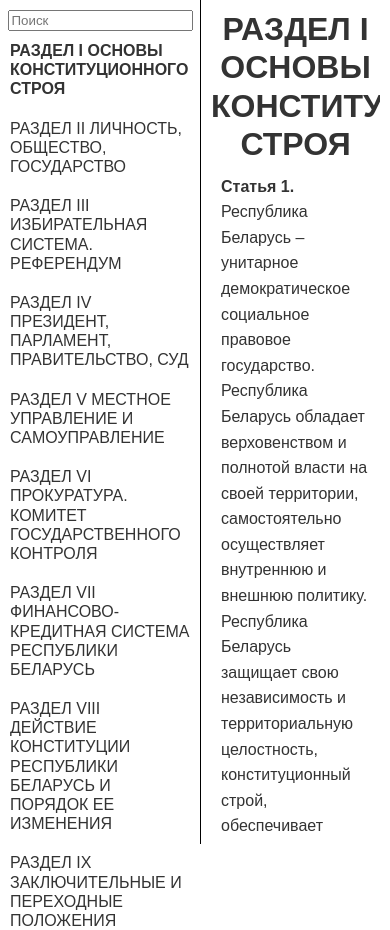
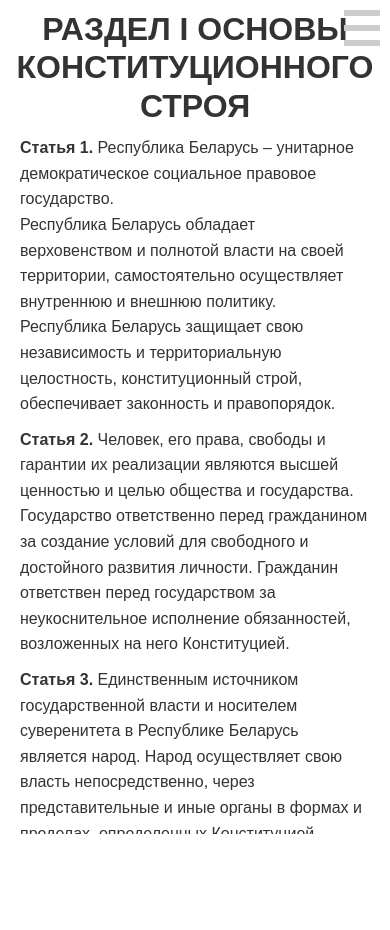
Before and after one commit to RaSiel93/constitution, a React (Create React App) app: page / in a window 390 px wide. After the commit the page ends 844 px from the top, so only its background shows below. Built offline with nearby package versions, Linux system fonts and the light colour scheme; the HTML template or start-up script is replaced by a standard one.

Commit message:
hide sections for mobile

```diff
--- a/src/App.js
+++ b/src/App.js
@@ -18,14 +18,19 @@
     super(props);
     this.state = { search: '', section: Constitution.sections[0] }
     this.articles = articles();
-    this.changeSearch = this.changeSearch.bind(this);
+    this.handleSearch = this.handleSearch.bind(this);
+    this.toggleMenu = this.toggleMenu.bind(this);
+  }
+
+  componentDidMount() {
+    this.sections = document.getElementsByClassName('sections')[0];
   }
 
   setSection(section) {
     this.setState({ section: section, search: '' });
   }
 
-  changeSearch(event) {
+  handleSearch(event) {
     this.setState({ search: event.target.value });
   }
 
@@ -37,12 +42,22 @@
     );
   }
 
+  toggleMenu(event) {
+    event.target.closest('.menu').classList.toggle('active');
+    return this.sections.classList.toggle('show');
+  }
+
   render() {
     return (
       <div className="App">
+        <div className="menu" onClick={this.toggleMenu}>
+          <span className="line1"></span>
+          <span className="line2"></span>
+          <span className="line3"></span>
+        </div>
         <ul className="sections">
           <li className='search'>
-            <input type="text" onChange={this.changeSearch} value={this.state.search} placeholder="Поиск"/>
+            <input type="text" onChange={this.handleSearch} value={this.state.search} placeholder="Поиск"/>
           </li>
           {
             Constitution.sections.map((section) => {
--- a/src/styles/App.css
+++ b/src/styles/App.css
@@ -69,3 +69,58 @@
 .article span {
   font-weight: bold;
 }
+
+.menu {
+  display: none;
+  position: absolute;
+  width: 36px;
+  height: 36px;
+  /*background-color: #ccc;*/
+  right: 10px;
+  top: 10px;
+  cursor: pointer;
+  transition: width 2s;
+}
+
+.menu span {
+  width: 100%;
+  height: 6px;
+  background-color: #ccc;
+  position: absolute;
+  transition: all 0.3s ease;
+}
+
+.menu .line1 {
+  top: 0;
+}
+
+.menu .line2 {
+  top: 15px;
+}
+
+.menu .line3 {
+  top: 30px;
+}
+
+.menu.active .line1 {
+  transform: rotate(45deg) translate(11px, 10px);
+}
+.menu.active .line2 {
+  opacity: 0;
+}
+.menu.active .line3 {
+  transform: rotate(-45deg) translate(11px, -10px);
+}
+
+.sections.show {
+  display: block;
+}
+
+@media only screen and (max-width: 600px) {
+  .sections {
+    display: none;
+  }
+  .menu {
+    display: block;
+  }
+}
```
